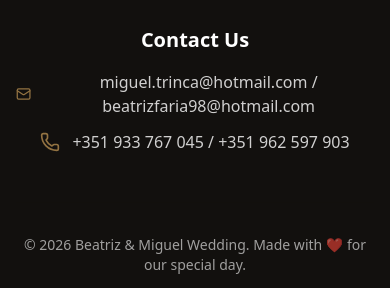
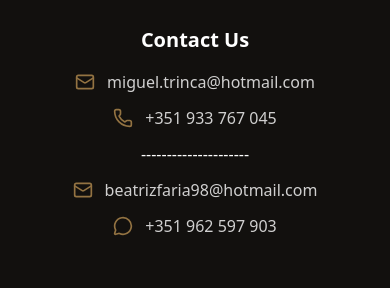
Before and after one commit to MiguelTrinca/wedding-website, a Next.js app: page / in a window 390 px wide. Shown: the part 5895-6183 px from the top of the page. Built offline with nearby package versions, Linux system fonts and the light colour scheme.

Commit message:
Spelling (WIP Contact): Differenciate between contacts

```diff
--- a/src/components/Footer.tsx
+++ b/src/components/Footer.tsx
@@ -2,6 +2,7 @@
 
 import { Heart, Mail, Phone, MapPin } from "lucide-react"
 import { useLanguage } from "@/contexts/LanguageContext"
+import { MessageCircle  } from "lucide-react"
 
 export default function Footer() {
   const { t } = useLanguage()
@@ -34,15 +35,14 @@ export default function Footer() {
               <h3 className="text-xl font-semibold mb-4">
                 {t("footer.contact")}
               </h3>
-
               <div className="space-y-3">
                 <div className="flex items-center justify-center md:justify-start gap-3">
                   <Mail className="h-5 w-5 text-secondary" />
                   <a
-                    href="mailto:beatriz.miguel.wedding@gmail.com"
+                    href="mailto:miguel.trinca@hotmail.com"
                     className="text-background/80 hover:text-secondary transition-colors"
                   >
-                    miguel.trinca@hotmail.com / beatrizfaria98@hotmail.com
+                    miguel.trinca@hotmail.com
                   </a>
                 </div>
 
@@ -52,7 +52,32 @@ export default function Footer() {
                     href="tel:+351933767045"
                     className="text-background/80 hover:text-secondary transition-colors"
                   >
-                    +351 933 767 045  / +351 962 597 903
+                    +351 933 767 045
+                  </a>
+                </div>
+
+
+                <div className="flex items-center justify-center md:justify-start">
+                  ---------------------
+                </div>
+
+                <div className="flex items-center justify-center md:justify-start gap-3">
+                  <Mail className="h-5 w-5 text-secondary" />
+                  <a
+                    href="mailto:beatrizfaria98@hotmail.com"
+                    className="text-background/80 hover:text-secondary transition-colors"
+                  >
+                    beatrizfaria98@hotmail.com
+                  </a>
+                </div>
+
+                <div className="flex items-center justify-center md:justify-start gap-3">
+                  <MessageCircle className="h-5 w-5 text-secondary" /> {/**Ver com baby */}
+                  <a
+                    href="tel:+351933767045"
+                    className="text-background/80 hover:text-secondary transition-colors"
+                  >
+                    +351 962 597 903
                   </a>
                 </div>
 
```
